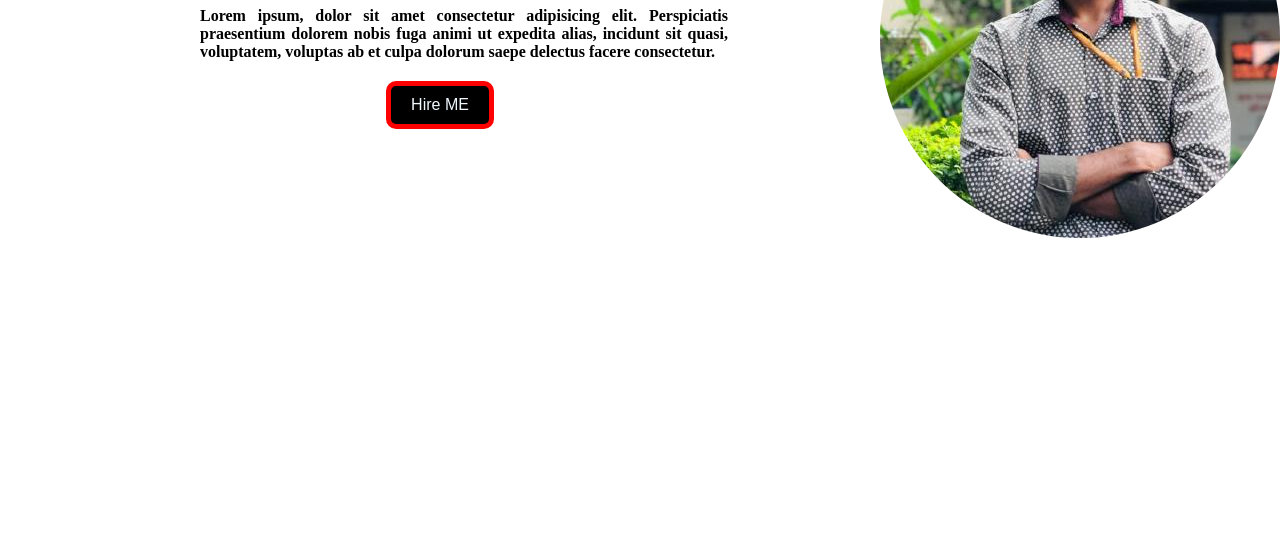
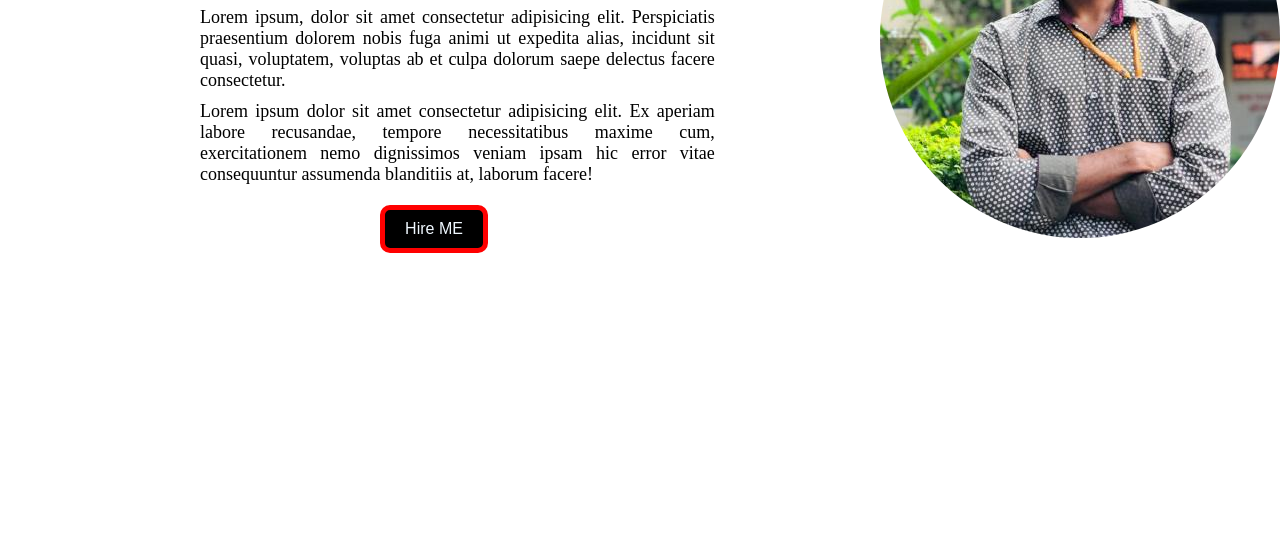
Before and after one commit to Atef-Abrar-Bhuyian/practice-projects, a plain HTML site: page index.html in a window 1280 px wide. Shown: the part 254-800 px from the top of the page. Drawn offline with Linux system fonts and the light colour scheme.

Commit message:
picture adjust

```diff
--- a/index.html
+++ b/index.html
@@ -6,7 +6,7 @@
     <meta name="viewport" content="width=device-width, initial-scale=1.0">
     <link rel="stylesheet" href="styles/style.css">
     <link rel="shortcut icon" href="https://img.icons8.com/?size=80&id=HqGNkQTOdXPH&format=png" type="image/x-icon">
-    <title>New Website</title>
+    <title>Portfolio lite</title>
 </head>
 
 <body>
@@ -23,6 +23,11 @@
         <p>Lorem ipsum, dolor sit amet consectetur adipisicing elit. Perspiciatis praesentium dolorem nobis fuga animi
             ut expedita alias, incidunt sit quasi, voluptatem, voluptas ab et culpa dolorum saepe delectus facere
             consectetur.</p>
+        <p>
+            Lorem ipsum dolor sit amet consectetur adipisicing elit. Ex aperiam labore recusandae, tempore
+            necessitatibus maxime cum, exercitationem nemo dignissimos veniam ipsam hic error vitae consequuntur
+            assumenda blanditiis at, laborum facere!
+        </p>
         <div class="btn-parent">
             <button class="hire-me-btn"><a href="">Hire ME</a></button>
         </div>
--- a/styles/style.css
+++ b/styles/style.css
@@ -13,7 +13,6 @@
     /* background-color: rgb(73, 13, 13); */
     padding: 100px 200px;
     width: 600px;
-
     /* margin-left: auto; */
     margin-right: auto;
 }
@@ -35,7 +34,7 @@ span{
 p{
     width: 110%;
     text-align: justify;
-    font-weight:900;
+    font-size: large;
     padding-top: 10px;
 }
 .btn-parent{
@@ -59,7 +58,8 @@ img{
     border-radius: 500px;
 }
 .self-pic{
-    margin: 12px auto;
+    margin: 12px;
+    margin-right: auto;
 }
 
 .hire-me-btn:hover{
```
